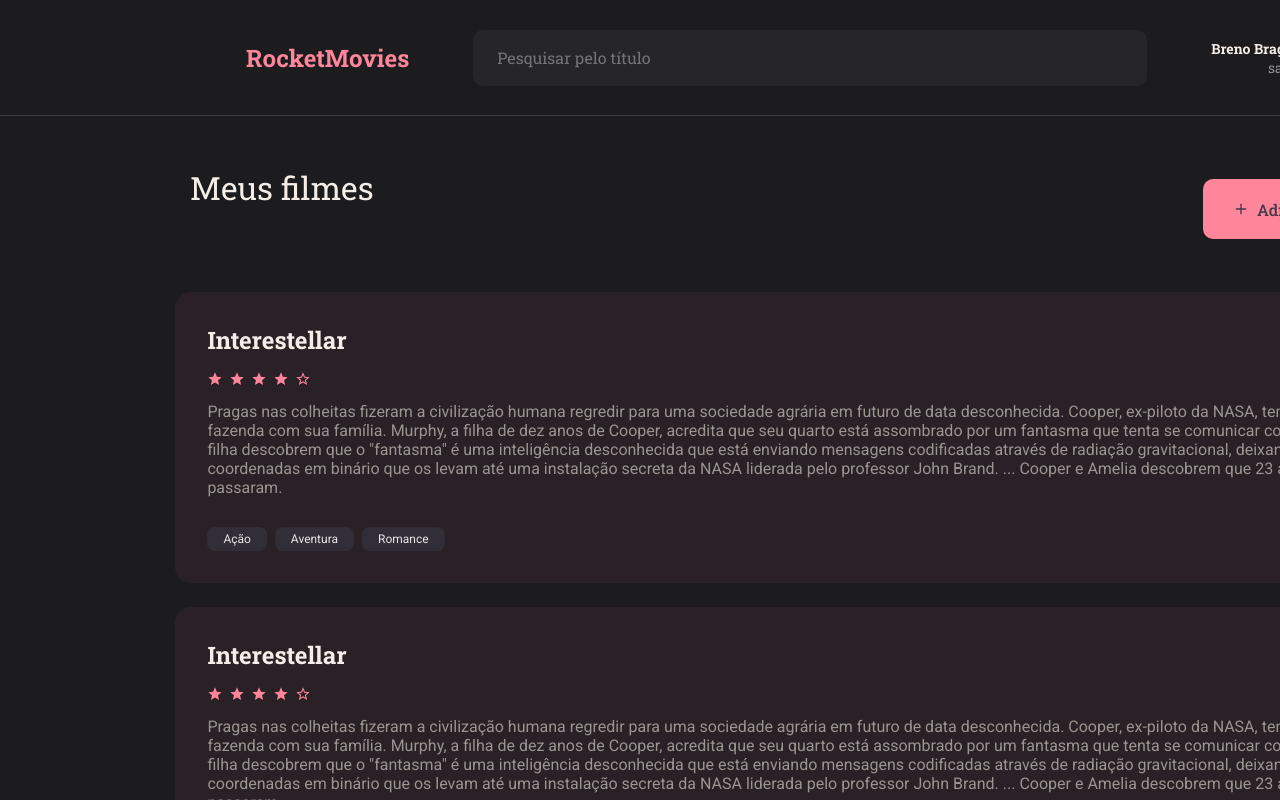
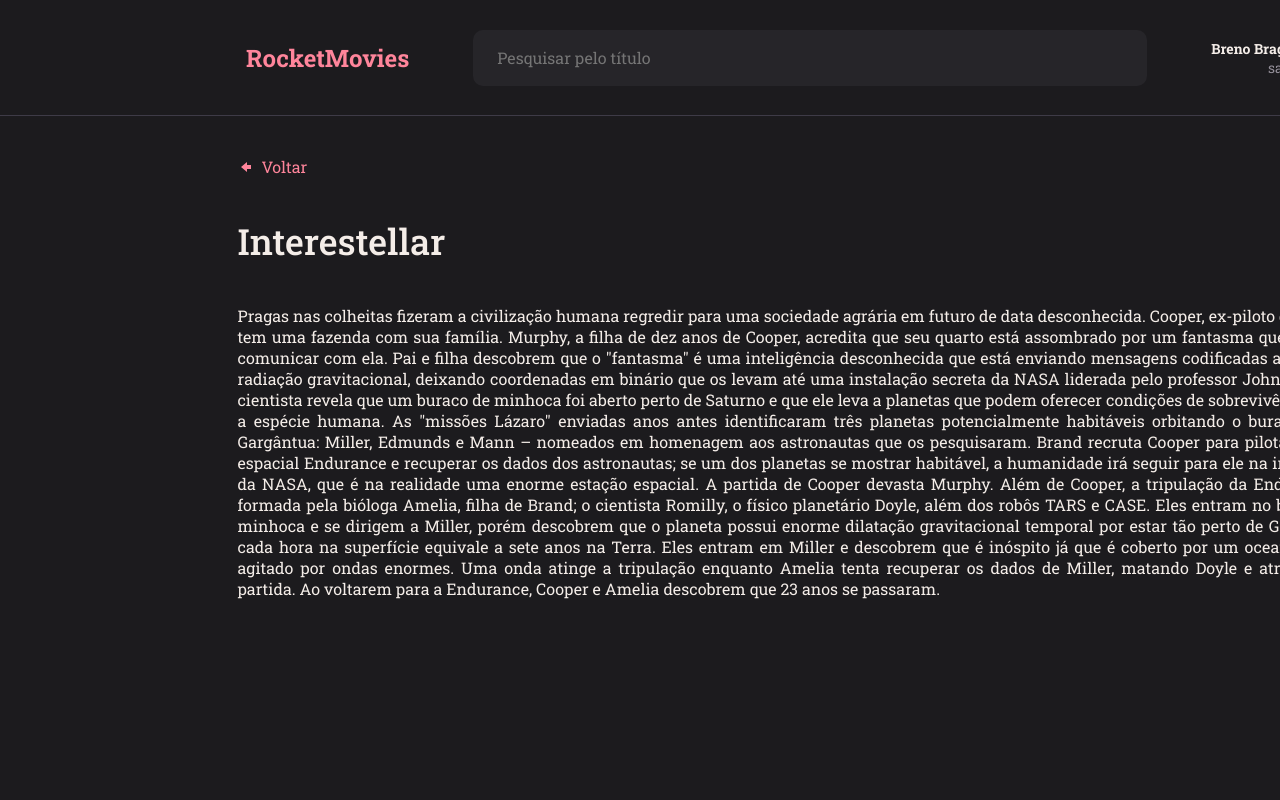
Before and after one commit to Brenobn/Movie-front, a React (Vite) app: page / in a window 1280 px wide. Shown: the top 800 px of the page. Built offline with nearby package versions, Linux system fonts and the light colour scheme.

Commit message:
Creating new Details page with HTML structure and style

```diff
--- a/src/pages/Details/index.jsx
+++ b/src/pages/Details/index.jsx
@@ -1,61 +1,24 @@
-import { Container } from "./styles";
+import { GoArrowLeft } from 'react-icons/go';
 
-import { FiPlus } from "react-icons/fi";
+import { Container, ContentContainer } from "./styles";
 
-import { Button } from "../../components/Button";
 import { Header } from "../../components/Header";
-import { Section } from "../../components/Section";
-import { Tag } from "../../components/Tag";
 
 export function Details() {
   return(
     <Container>
       <Header />
-
-      <div className="headofpage">
-        <h1>Meus filmes</h1>
-
-        <Button icon={FiPlus} title="Adicionar filme" />
-
-      </div>
-
-      <div className="Sections">
-        <Section
-          description={` Pragas nas colheitas fizeram a civilização humana regredir para uma sociedade agrária em futuro de data desconhecida. Cooper, ex-piloto da NASA, tem uma fazenda com sua família. Murphy, a filha de dez anos de Cooper, acredita que seu quarto está assombrado por um fantasma que tenta se comunicar com ela. Pai e filha descobrem que o "fantasma" é uma inteligência desconhecida que está enviando mensagens codificadas através de radiação gravitacional, deixando coordenadas em binário que os levam até uma instalação secreta da NASA liderada pelo professor John Brand.
-          ...
-          Cooper e Amelia descobrem que 23 anos se passaram.`}
-        >
-          <div className="TagsWrapper">
-          <Tag text="Ação" />
-          <Tag text="Aventura" />
-          <Tag text="Romance" />
-          </div>
-        </Section>
-
-        <Section
-          description={` Pragas nas colheitas fizeram a civilização humana regredir para uma sociedade agrária em futuro de data desconhecida. Cooper, ex-piloto da NASA, tem uma fazenda com sua família. Murphy, a filha de dez anos de Cooper, acredita que seu quarto está assombrado por um fantasma que tenta se comunicar com ela. Pai e filha descobrem que o "fantasma" é uma inteligência desconhecida que está enviando mensagens codificadas através de radiação gravitacional, deixando coordenadas em binário que os levam até uma instalação secreta da NASA liderada pelo professor John Brand.
-          ...
-          Cooper e Amelia descobrem que 23 anos se passaram.`}
-        >
-          <div className="TagsWrapper">
-          <Tag text="Ação" />
-          <Tag text="Aventura" />
-          <Tag text="Romance" />
-          </div>
-        </Section>
-
-        <Section
-          description={` Pragas nas colheitas fizeram a civilização humana regredir para uma sociedade agrária em futuro de data desconhecida. Cooper, ex-piloto da NASA, tem uma fazenda com sua família. Murphy, a filha de dez anos de Cooper, acredita que seu quarto está assombrado por um fantasma que tenta se comunicar com ela. Pai e filha descobrem que o "fantasma" é uma inteligência desconhecida que está enviando mensagens codificadas através de radiação gravitacional, deixando coordenadas em binário que os levam até uma instalação secreta da NASA liderada pelo professor John Brand.
-          ...
-          Cooper e Amelia descobrem que 23 anos se passaram.`}
-        >
-          <div className="TagsWrapper">
-          <Tag text="Ação" />
-          <Tag text="Aventura" />
-          <Tag text="Romance" />
-          </div>
-        </Section>
-      </div>
+      <ContentContainer>
+        <div className='WayBack'>
+          <GoArrowLeft />
+          <a href="#">Voltar</a>
+        </div>
+        <h1>Interestellar</h1>
+        <p>
+          Pragas nas colheitas fizeram a civilização humana regredir para uma sociedade agrária em futuro de data desconhecida. Cooper, ex-piloto da NASA, tem uma fazenda com sua família. Murphy, a filha de dez anos de Cooper, acredita que seu quarto está assombrado por um fantasma que tenta se comunicar com ela. Pai e filha descobrem que o "fantasma" é uma inteligência desconhecida que está enviando mensagens codificadas através de radiação gravitacional, deixando coordenadas em binário que os levam até uma instalação secreta da NASA liderada pelo professor John Brand. O cientista revela que um buraco de minhoca foi aberto perto de Saturno e que ele leva a planetas que podem oferecer condições de sobrevivência para a espécie humana. As "missões Lázaro" enviadas anos antes identificaram três planetas potencialmente habitáveis orbitando o buraco negro Gargântua: Miller, Edmunds e Mann – nomeados em homenagem aos astronautas que os pesquisaram. Brand recruta Cooper para pilotar a nave espacial Endurance e recuperar os dados dos astronautas; se um dos planetas se mostrar habitável, a humanidade irá seguir para ele na instalação da NASA, que é na realidade uma enorme estação espacial. A partida de Cooper devasta Murphy.
+          Além de Cooper, a tripulação da Endurance é formada pela bióloga Amelia, filha de Brand; o cientista Romilly, o físico planetário Doyle, além dos robôs TARS e CASE. Eles entram no buraco de minhoca e se dirigem a Miller, porém descobrem que o planeta possui enorme dilatação gravitacional temporal por estar tão perto de Gargântua: cada hora na superfície equivale a sete anos na Terra. Eles entram em Miller e descobrem que é inóspito já que é coberto por um oceano raso e agitado por ondas enormes. Uma onda atinge a tripulação enquanto Amelia tenta recuperar os dados de Miller, matando Doyle e atrasando a partida. Ao voltarem para a Endurance, Cooper e Amelia descobrem que 23 anos se passaram.
+        </p>
+      </ContentContainer>
     </Container>
   );
 }
--- a/src/pages/Details/styles.js
+++ b/src/pages/Details/styles.js
@@ -1,8 +1,8 @@
 import styled from "styled-components";
 
 export const Container = styled.div`
-  max-width: 1366px;
-  max-height: 1024px;
+  max-width: 893px;
+  background-color: ${({ theme }) => theme.COLORS.BACKGROUND_800};
 
   display: grid;
   grid-template-rows: 116px auto;
@@ -10,45 +10,53 @@
   "header"
   "content";
 
-  .Sections {
-      display: inline-flex;
-      justify-content: center;
-      flex-direction: column;
-      align-items: center;
-      gap: 24px;
-      width: 100%;
-    }
+`;
 
-    .TagsWrapper {
-      display: flex;
-      gap: 8px;
-      margin-top: 15px;
-    }
+export const ContentContainer = styled.div`
+  max-width: 1137px;
+  max-height: 581px;
 
-  .headofpage {
-    display: flex;
-    justify-content: space-between;
-    gap: 710px;
-    margin: 50px 170px 40px 190px;
+  margin: 40px auto;
 
+  background-color: ${({ theme }) => theme.COLORS.BACKGROUND_800};
 
-    > h1 {
-      color: ${({ theme }) => theme.COLORS.WHITE};
+  display: inline-flex;
+  padding-right: 24px;
+  flex-direction: column;
+  align-items: flex-start;
+  gap: 40px;
+
+  .WayBack {
+    display: inline-flex;
+    align-items: center;
+    gap: 8px;
+
+    a {
+      color: ${({ theme }) => theme.COLORS.SALMON};
+      text-align: center;
       font-family: 'Roboto Slab', sans-serif;
-      font-size: 32px;
+      font-size: 16px;
       font-weight: 400;
     }
 
-    > button {
-      display: inline-flex;
-      height: 48px;
-      width: 207px;
-      align-items: center;
-      gap: 8px;
-      flex-shrink: 0;
-      padding: 30px;
-
-      margin: 13px 32px 13px 52px;
+    > svg {
+      color: ${({ theme }) => theme.COLORS.SALMON};
     }
   }
+
+
+  h1 {
+    color: ${({ theme }) => theme.COLORS.WHITE};
+    font-family: 'Roboto Slab', sans-serif;
+    font-size: 36px;
+    font-weight: 500;
+  }
+
+  p {
+    color: ${({ theme }) => theme.COLORS.WHITE};
+    text-align: justify;
+    font-family: 'Roboto Slab', sans-serif;
+    font-size: 16px;
+    font-weight: 400;
+  }
 `;
```
